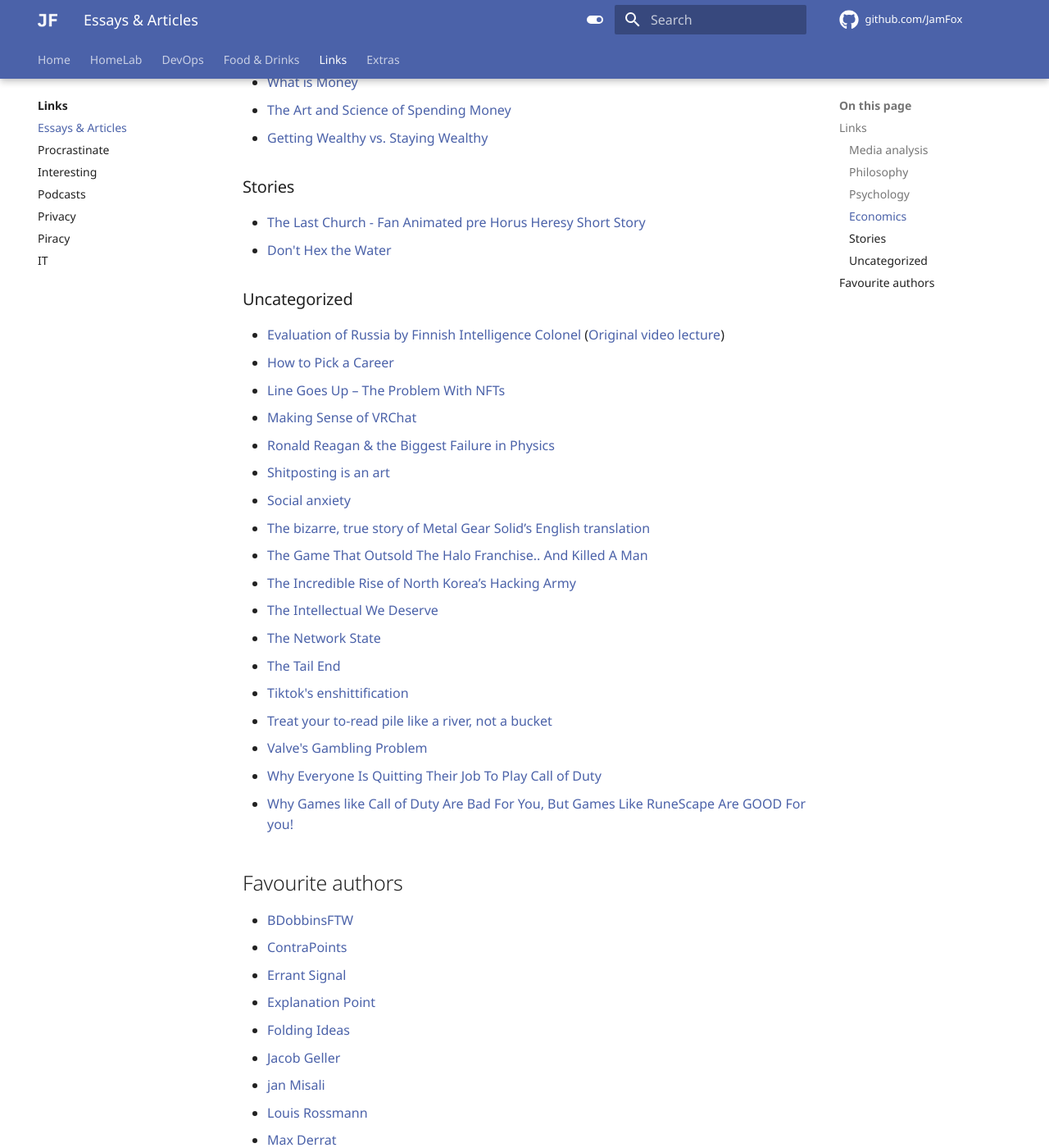
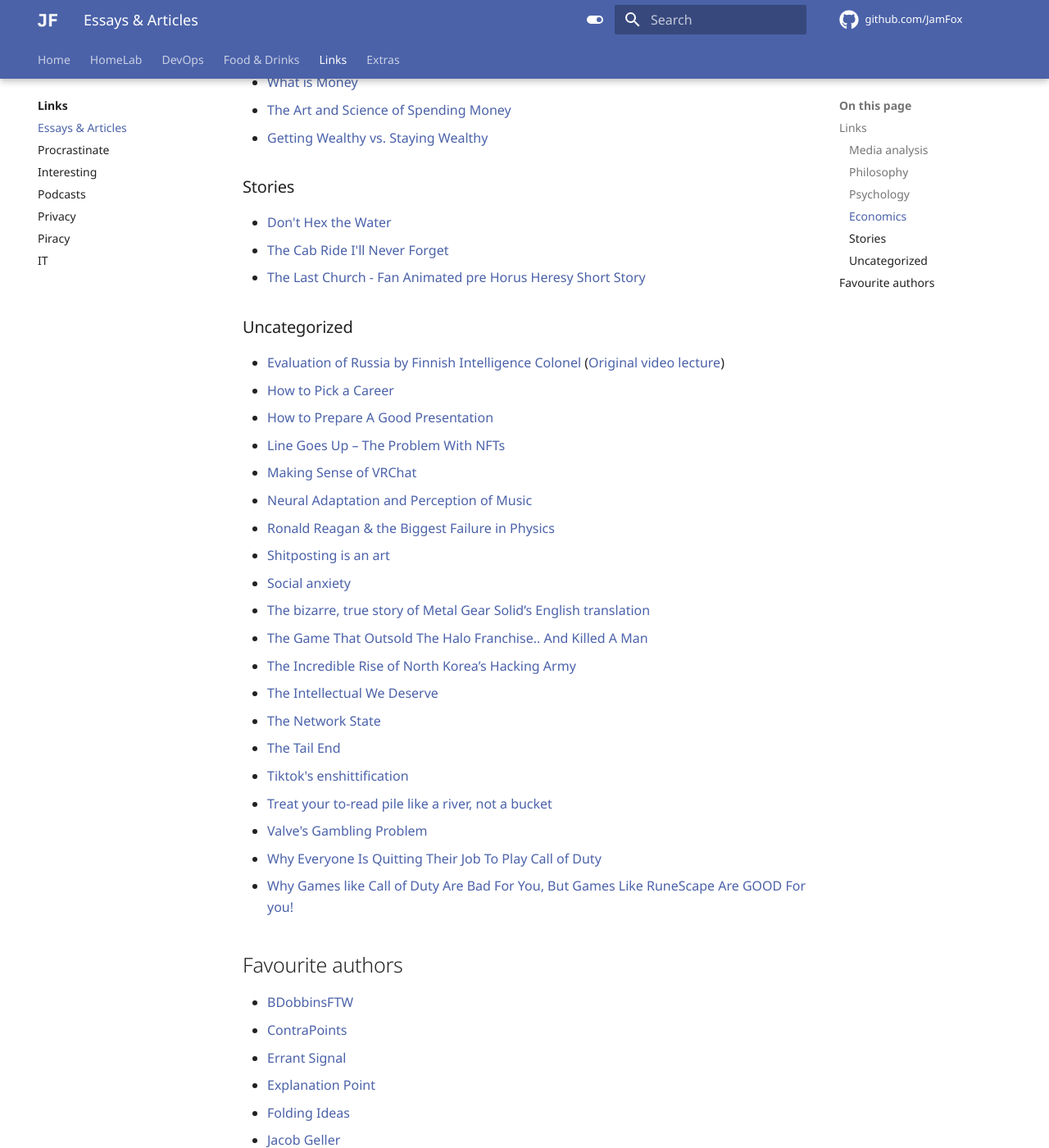
Before and after one commit to JamFox/docs.jamfox.dev, an MkDocs documentation site: the page built from docs/content/links/essays.md, in a window 1280 px wide and 1400 px high, scrolled down 1286 px. Shown: the whole window at 82% size. Built offline with MkDocs 1.6.1 and Material for MkDocs 9.7.7, drawn with Linux system fonts in a browser that asks for light colours; comment, search, counter and statistics services are not loaded.

Commit message:
bunch of links

```diff
--- a/docs/content/links/essays.md
+++ b/docs/content/links/essays.md
@@ -46,15 +46,18 @@ title: "Essays & Articles"
 
 ### Stories
 
+- [Don't Hex the Water](https://youtu.be/Fzhkwyoe5vI)
+- [The Cab Ride I'll Never Forget](https://kentnerburn.com/the-cab-ride-ill-never-forget/)
 - [The Last Church - Fan Animated pre Horus Heresy Short Story](https://youtu.be/jSEVCs8o0H8)
-- [Don't Hex the Water](https://youtu.be/Fzhkwyoe5vI)
 
 ### Uncategorized
 
 - [Evaluation of Russia by Finnish Intelligence Colonel](https://the-culture-shocks.blogspot.com/2022/03/evaluation-of-russia-by-finish.html) ([Original video lecture](https://www.youtube.com/watch?v=kF9KretXqJw))
 - [How to Pick a Career](https://waitbutwhy.com/2018/04/picking-career.html)
+- [How to Prepare A Good Presentation](https://fouryears.eu/2019/02/11/how-to-prepare-a-good-presentation/)
 - [Line Goes Up – The Problem With NFTs](https://youtu.be/YQ_xWvX1n9g)
 - [Making Sense of VRChat](https://youtu.be/4PHT-zBxKQQ)
+- [Neural Adaptation and Perception of Music](https://blog.slavin.ee/posts/neural-adaptation-and-perception-of-music/)
 - [Ronald Reagan & the Biggest Failure in Physics](https://youtu.be/ivVzGpznw1U)
 - [Shitposting is an art](https://www.polygon.com/2018/12/17/18142124/shitposting-memes-dada-art-history)
 - [Social anxiety](https://www.youtube.com/watch?v=W9AHCymAbyg)
```
Also changed, not shown: other parts of docs/content/links/essays.md (+1 -0 lines), docs/content/links/it.md (+2 -0 lines).
